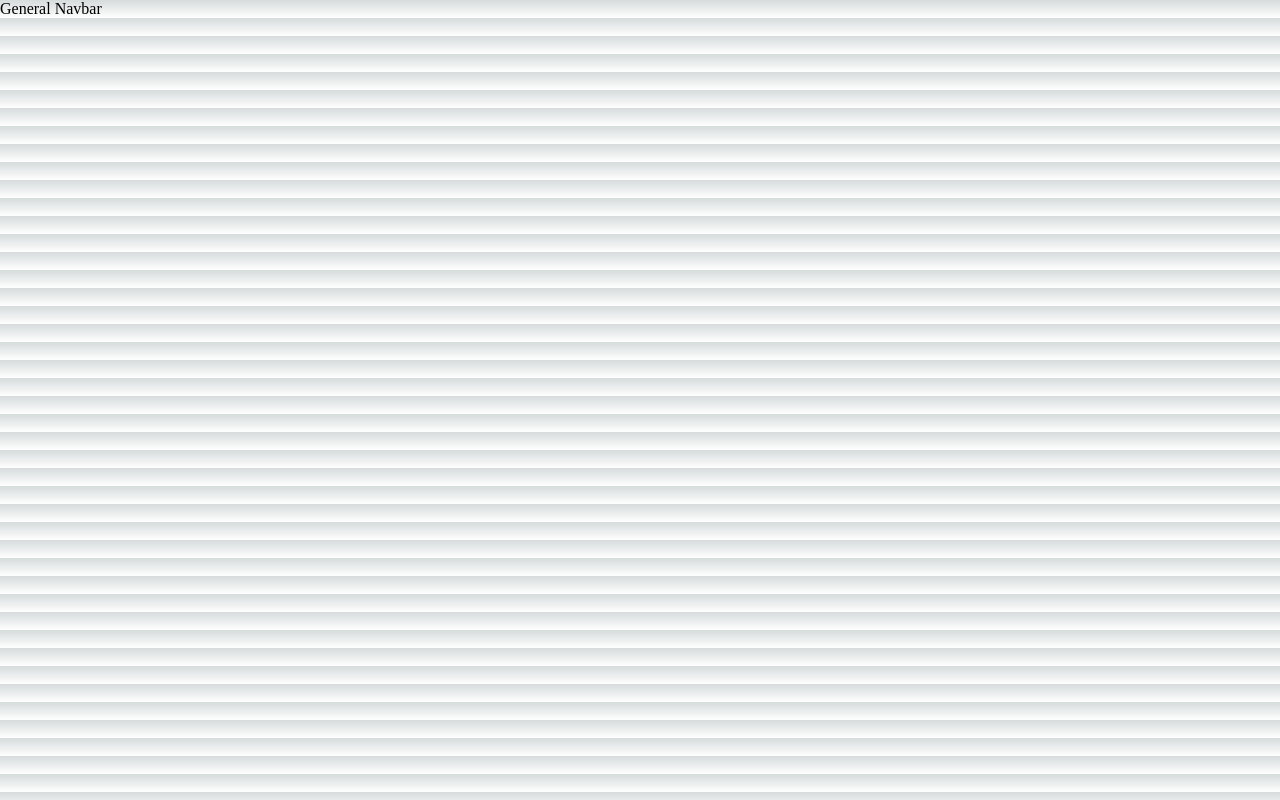
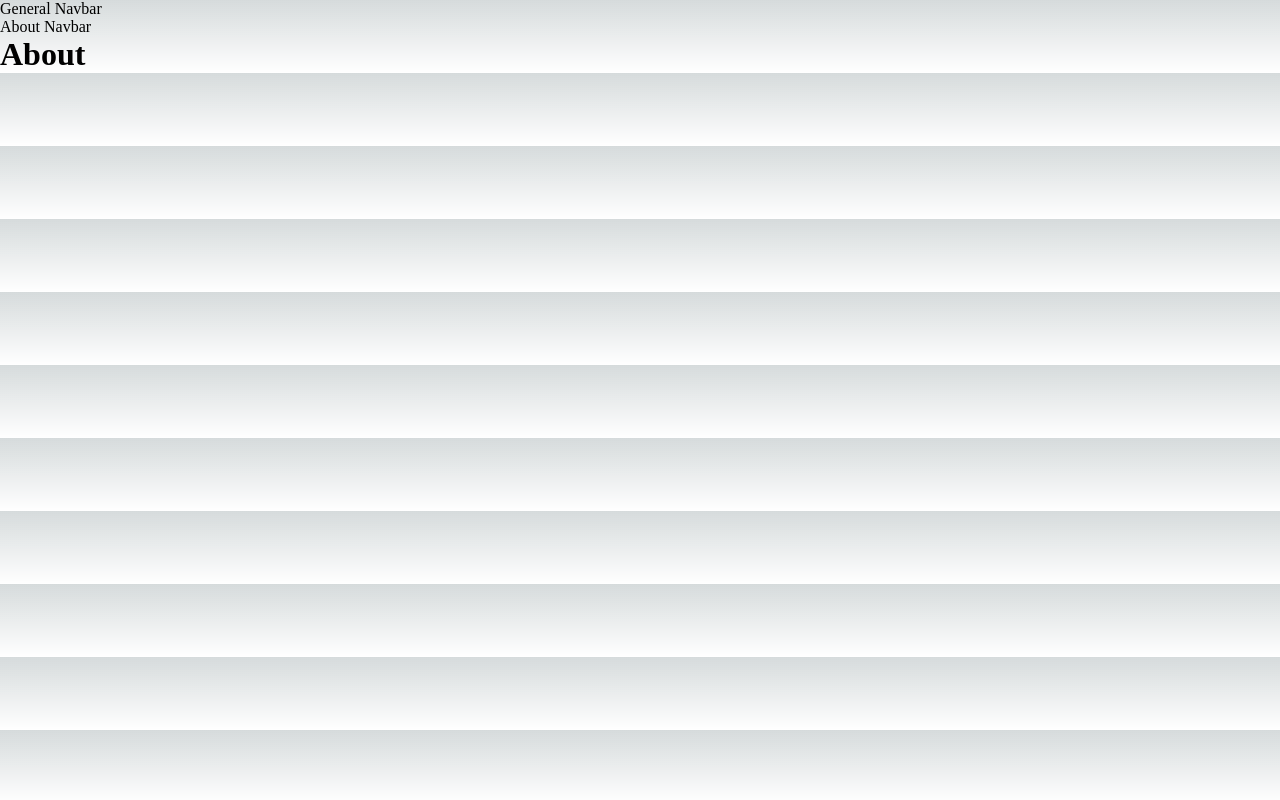
Before and after one commit to davidwt5/nexstjs-learning, a Next.js app: page /about in a window 1280 px wide. Built offline with nearby package versions, Linux system fonts and the light colour scheme.

Commit message:
CH2: Added layout to About page

```diff
--- a/app/about/layout.tsx
+++ b/app/about/layout.tsx
@@ -5,8 +5,10 @@ export default function AboutLayout({
 }: {
   children: React.ReactNode;
 }) {
-  <div>
-    <nav>About navbar</nav>
-    {children}
-  </div>;
+  return (
+    <div>
+      <nav>About Navbar</nav>
+      {children}
+    </div>
+  );
 }
```
